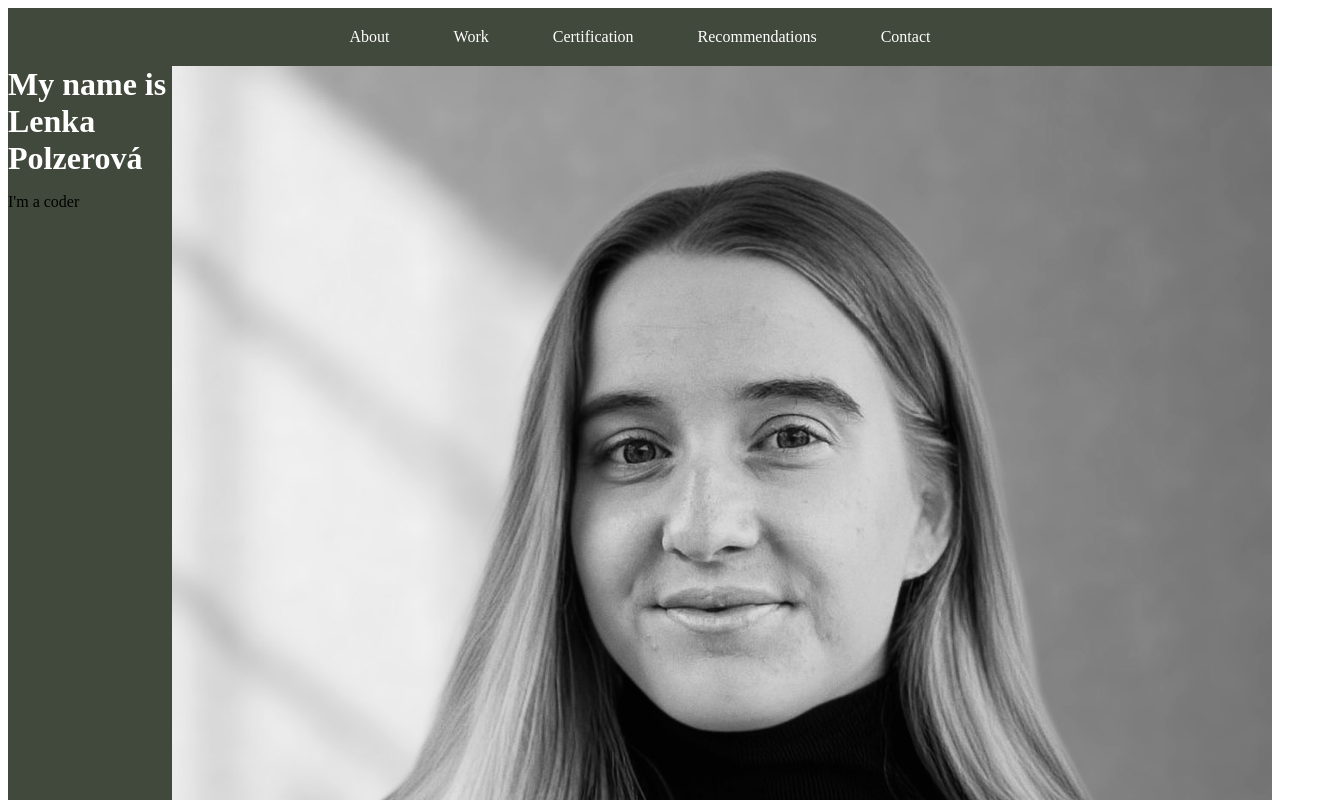
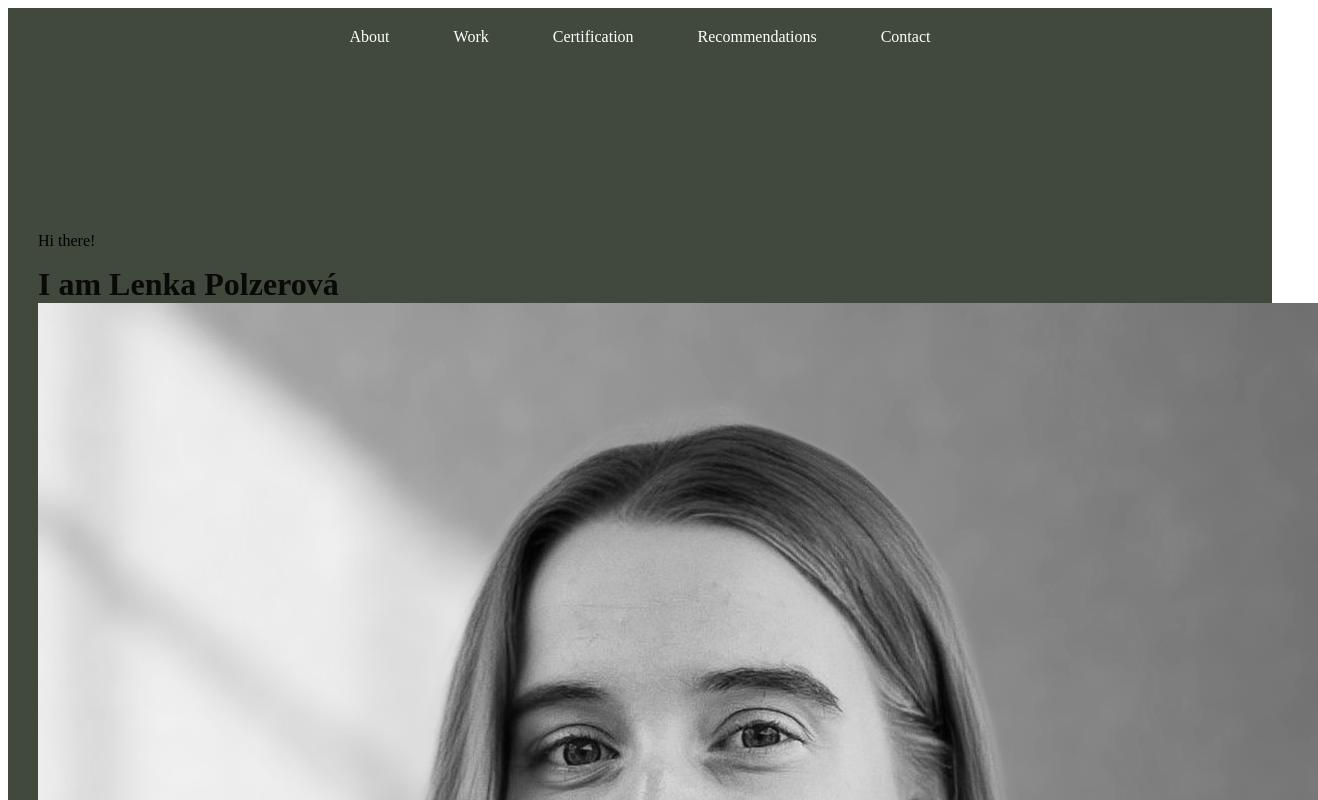
Before and after one commit to LenkaPol/Zivotopis, a plain HTML site: page index.html in a window 1280 px wide. Shown: the top 800 px of the page, 1318 px wide, since content can reach past the window. Drawn offline with Linux system fonts and the light colour scheme.

Commit message:
heading image changes

```diff
--- a/index.html
+++ b/index.html
@@ -15,13 +15,14 @@
         <li><a href="#contact">Contact</a></li>
     </ul>
     <header class="header">
-        <img src="Foto/foto černobíle.JPEG" alt="Foto of Lenka Polzerová">
-        <h1>My name is Lenka Polzerová</h1>
-        <p>I'm a coder</p>
+        <p>Hi there!</p>
+        <h1>I am Lenka Polzerová</h1>
+        <div class="foto">
+            <img src="Foto/foto černobíle.JPEG" alt="Photo of Lenka Polzerová">
+        </div>
     </header>
     <section class="about" id="about">
-            <h2>who am i</h2>
-            <h2>HELLO</h2>
+            <h2>About me</h2>
                 <p>I am a coder who is currently looking for a new job opportunity where I can apply my knowledge of HTML and CSS.</p>
                 <p>In my previous work experience, I have learned to communicate with clients, prioritize, and think about things in context. I love learning new things, connecting disciplines, discussing possibilities, and discovering new tools. I always do everything to the maximum! I like to give and receive honest feedback.</p>
     </section>
--- a/style.css
+++ b/style.css
@@ -27,16 +27,13 @@
 .menu a:active {
     text-decoration: underline #a4ae9e 3px;
 }
-.header {
-    background-color: #40493b;
-    overflow: auto;
-}
 h1 {
-    color: white;
+    color: rgb(9, 9, 9);
     margin: 0;
 }
-.header img {
-    width: 1100px;
-    float: right;
-    margin: 0;
+.header {
+    padding: 150px 30px;
+    background-repeat: no-repeat;
+    background-position: right;
+    background-color: #40493b;
 }
```
